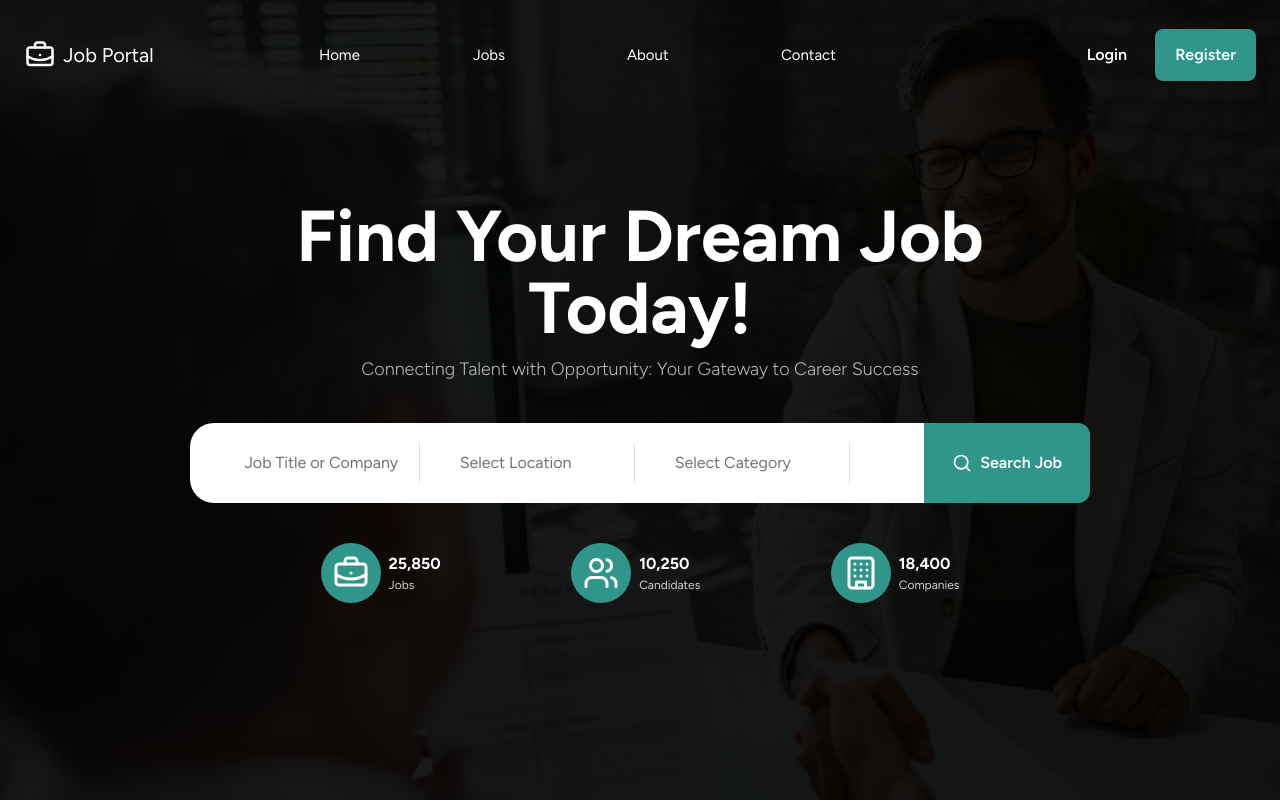
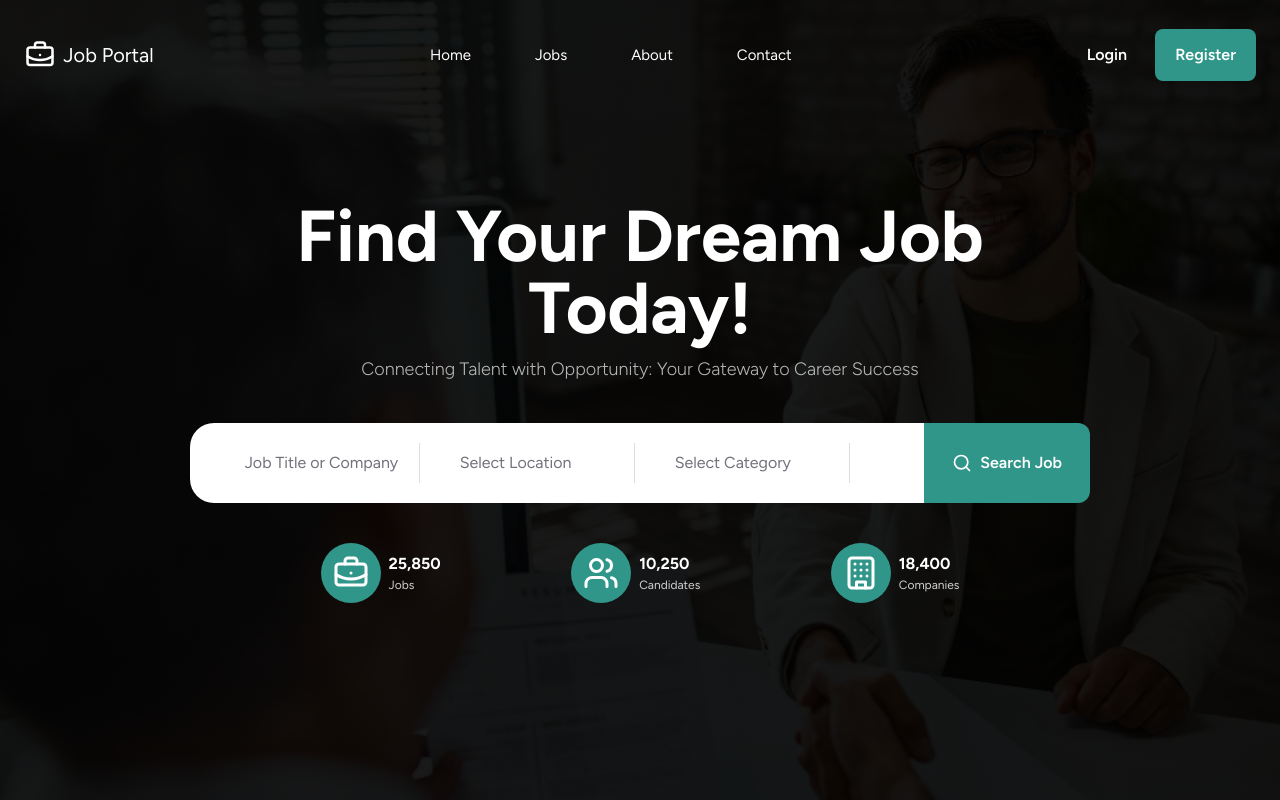
Before and after one commit to hamzalodhi2023/job-portal, a Next.js app: page / in a window 1280 px wide. Shown: the top 800 px of the page. Built offline with nearby package versions, Linux system fonts and the light colour scheme.

Commit message:
fix: update Navbar component layout for improved alignment and spacing

```diff
--- a/src/Components/Layout/Navbar.tsx
+++ b/src/Components/Layout/Navbar.tsx
@@ -14,11 +14,12 @@
       <ul
         className={`${
           showHam ? "translate-y-0 opacity-100" : "-translate-y-full opacity-0"
-        }   transition-all duration-300 ease-in-out
+        } transition-all duration-300 ease-in-out
   absolute md:static md:flex-row md:translate-y-0 md:opacity-100
   md:bg-transparent bg-white text-black left-0 top-0
-  w-full flex-col flex items-center justify-evenly
-  md:w-[50%] text-[15px] md:py-3 pt-10 overflow-hidden`}
+  w-full flex-col flex items-center md:justify-center
+  md:gap-8
+  md:w-auto text-[15px] md:py-3 pt-10 overflow-hidden`}
       >
         <LuX
           onClick={() => {
```
